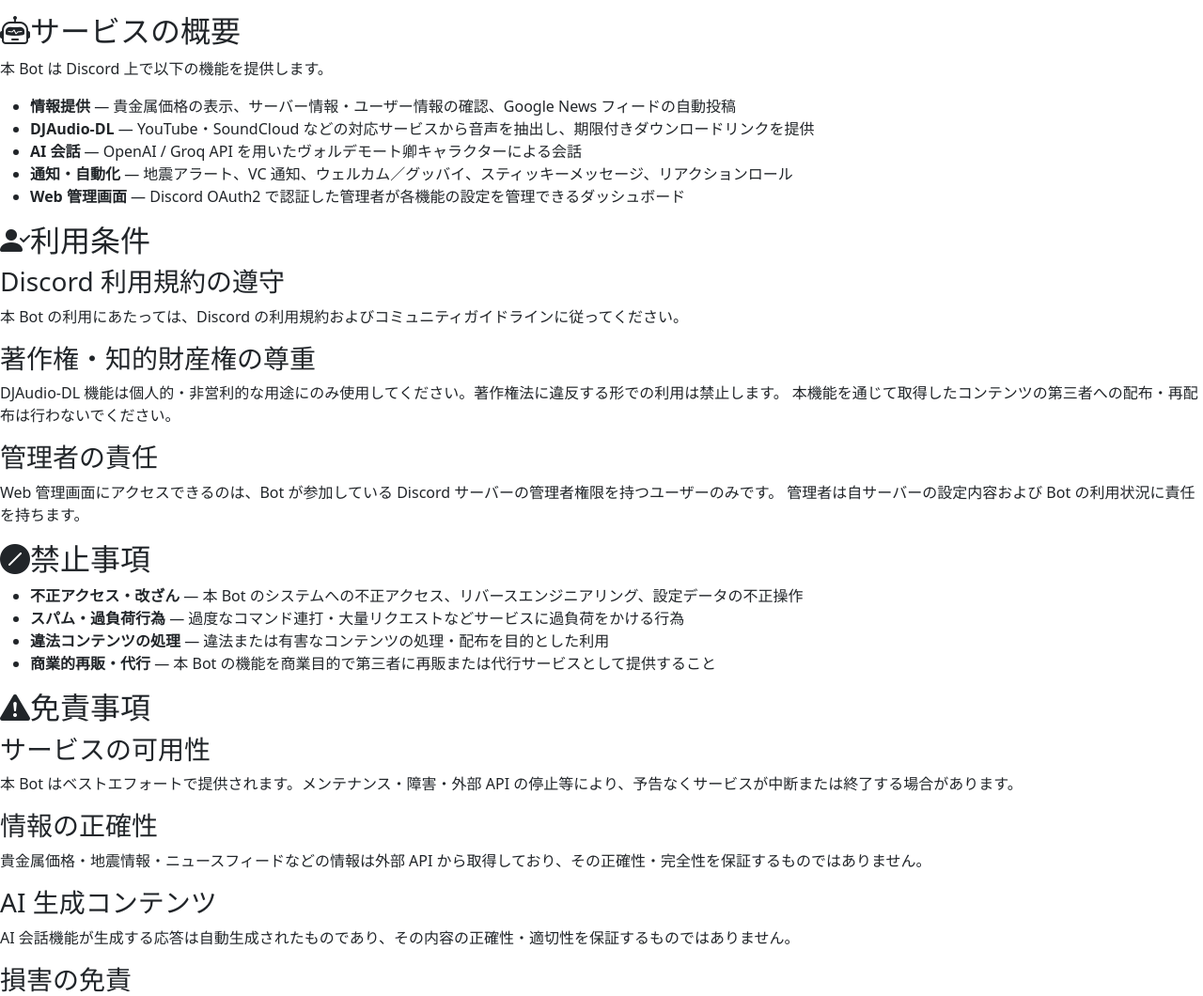
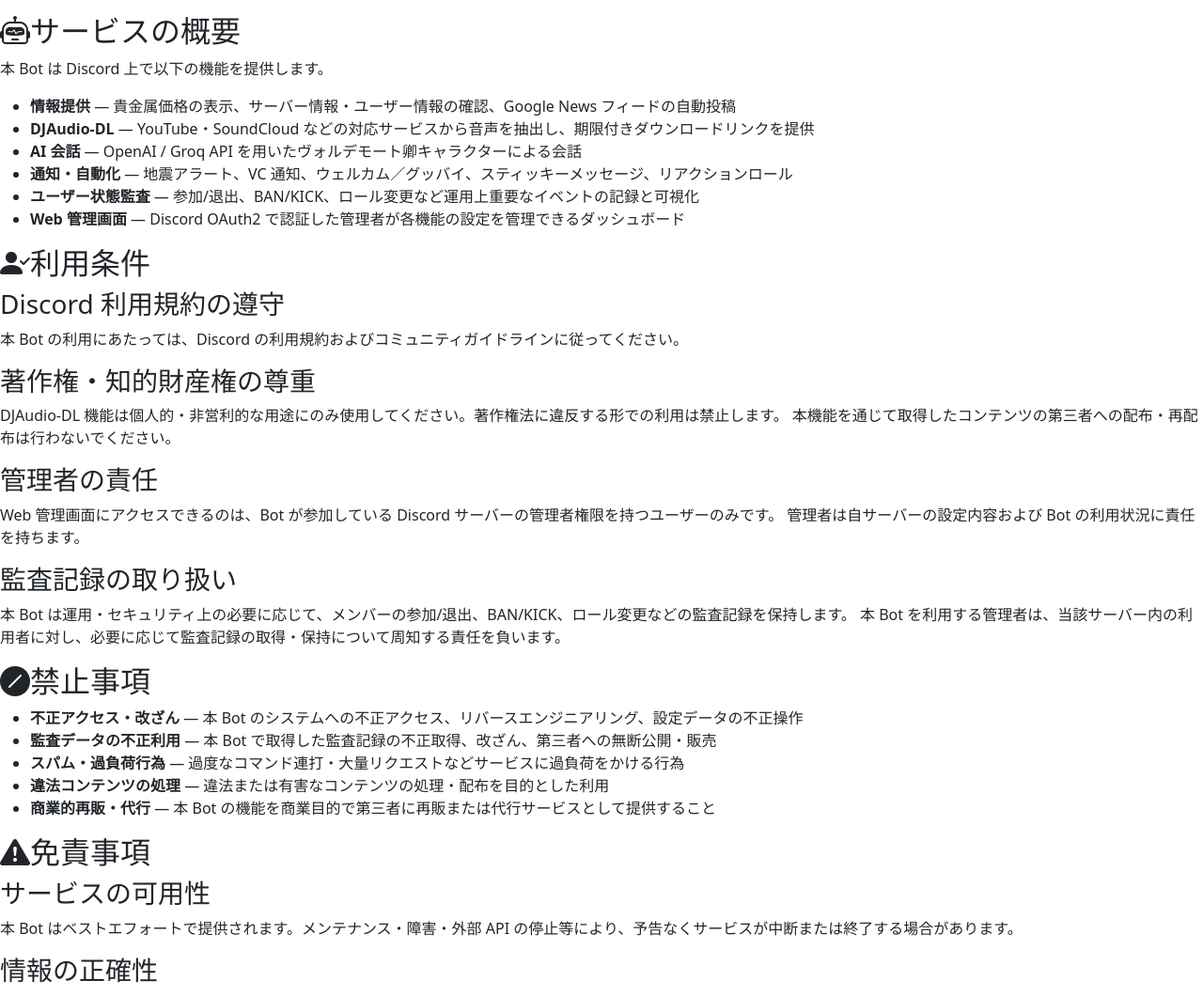
Before and after one commit to sukun-inu/SYCS-Voldemort, a Python web app: template webapp_admin/templates/terms.html in a window 1280 px wide. Shown: the part 267-1327 px from the top of the page at 94% size. Run offline with Jinja, Linux system fonts and the light colour scheme; the template is opened without the code that fills it, so the values that code supplies are empty.

Commit message:
feat: プライバシーポリシーと利用規約に監査ログおよびユーザー状態情報の取り扱いを追加

```diff
--- a/webapp_admin/templates/terms.html
+++ b/webapp_admin/templates/terms.html
@@ -62,6 +62,7 @@
       <li><strong>DJAudio-DL</strong> — YouTube・SoundCloud などの対応サービスから音声を抽出し、期限付きダウンロードリンクを提供</li>
       <li><strong>AI 会話</strong> — OpenAI / Groq API を用いたヴォルデモート卿キャラクターによる会話</li>
       <li><strong>通知・自動化</strong> — 地震アラート、VC 通知、ウェルカム／グッバイ、スティッキーメッセージ、リアクションロール</li>
+      <li><strong>ユーザー状態監査</strong> — 参加/退出、BAN/KICK、ロール変更など運用上重要なイベントの記録と可視化</li>
       <li><strong>Web 管理画面</strong> — Discord OAuth2 で認証した管理者が各機能の設定を管理できるダッシュボード</li>
     </ul>
   </div>
@@ -85,12 +86,19 @@
       Web 管理画面にアクセスできるのは、Bot が参加している Discord サーバーの管理者権限を持つユーザーのみです。
       管理者は自サーバーの設定内容および Bot の利用状況に責任を持ちます。
     </p>
+
+    <h3>監査記録の取り扱い</h3>
+    <p>
+      本 Bot は運用・セキュリティ上の必要に応じて、メンバーの参加/退出、BAN/KICK、ロール変更などの監査記録を保持します。
+      本 Bot を利用する管理者は、当該サーバー内の利用者に対し、必要に応じて監査記録の取得・保持について周知する責任を負います。
+    </p>
   </div>
 
   <div class="doc-section">
     <h2><i class="bi bi-slash-circle-fill"></i>禁止事項</h2>
     <ul>
       <li><strong>不正アクセス・改ざん</strong> — 本 Bot のシステムへの不正アクセス、リバースエンジニアリング、設定データの不正操作</li>
+      <li><strong>監査データの不正利用</strong> — 本 Bot で取得した監査記録の不正取得、改ざん、第三者への無断公開・販売</li>
       <li><strong>スパム・過負荷行為</strong> — 過度なコマンド連打・大量リクエストなどサービスに過負荷をかける行為</li>
       <li><strong>違法コンテンツの処理</strong> — 違法または有害なコンテンツの処理・配布を目的とした利用</li>
       <li><strong>商業的再販・代行</strong> — 本 Bot の機能を商業目的で第三者に再販または代行サービスとして提供すること</li>
```
Also changed, not shown: webapp_admin/templates/privacy.html (+15 -2 lines).
